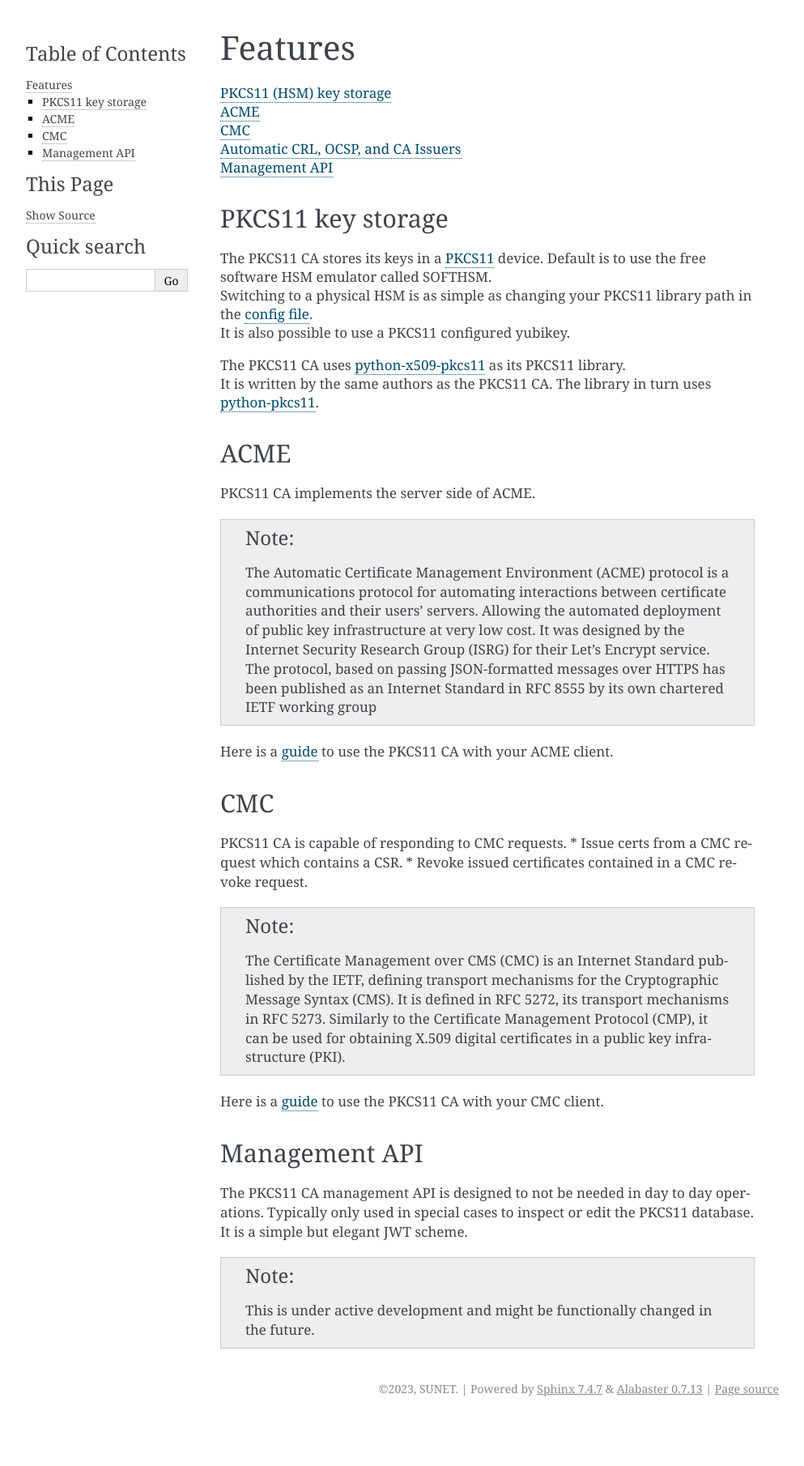
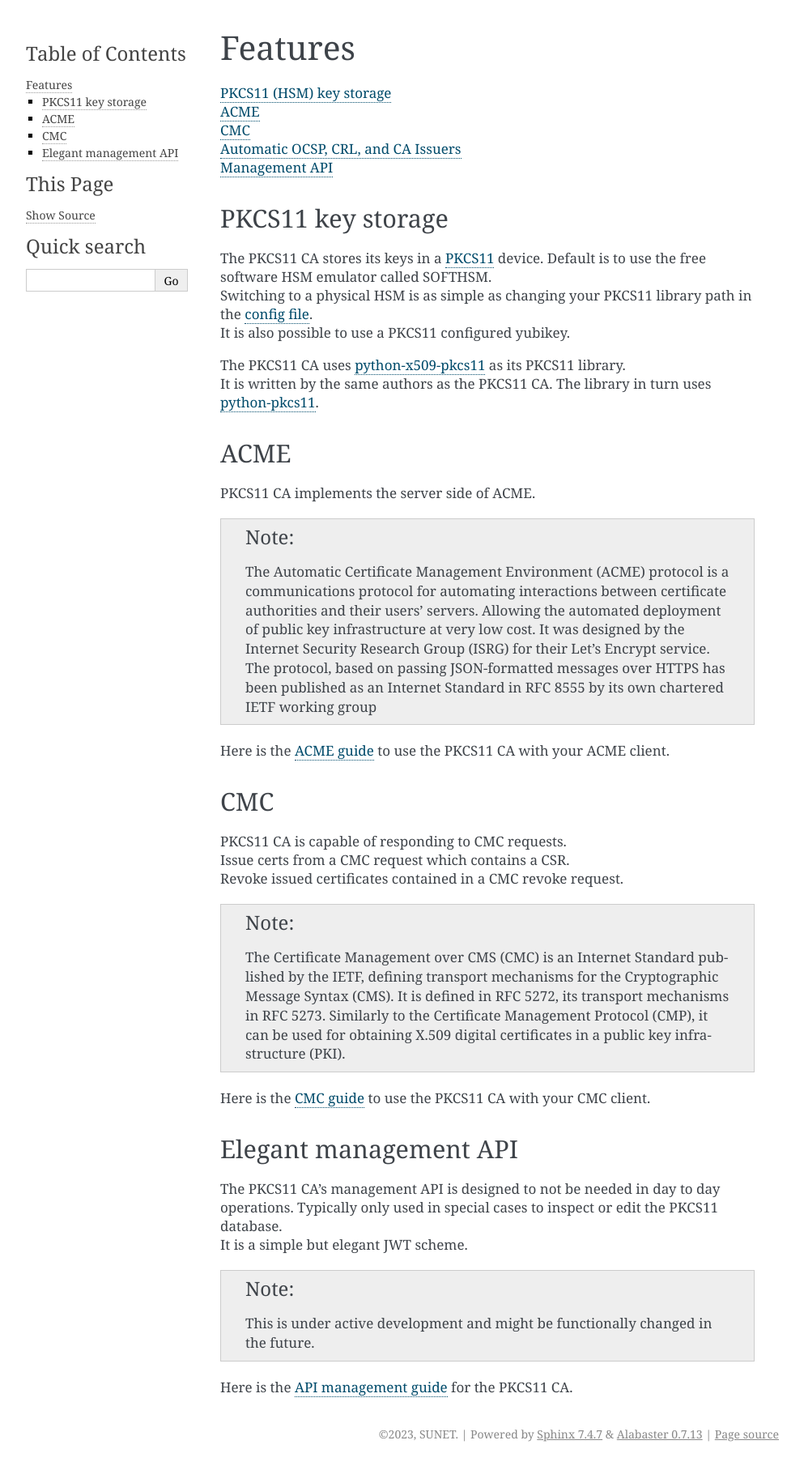
Before and after one commit to SUNET/pkcs11_ca, a Sphinx documentation site: the page built from docs/source/features.rst, in a window 1280 px wide. Shown: the whole page at 81% size, without its empty margins (148-1141 px from the left). Built offline with Sphinx 7.4.7, drawn with Linux system fonts in a browser that asks for light colours; before the commit the page ends 1754 px from its top, so only the background shows below that.

Commit message:
updated docs

```diff
--- a/docs/source/features.rst
+++ b/docs/source/features.rst
@@ -1,11 +1,11 @@
 Features
 ========
 
-| `PKCS11 (HSM) key storage <https://pkcs11-ca.readthedocs.io/en/latest/features.html#PKCS11-key-storage>`_
-| `ACME <https://pkcs11-ca.readthedocs.io/en/latest/features.html#ACME>`_
-| `CMC <https://pkcs11-ca.readthedocs.io/en/latest/features.html#CMC>`_
-| `Automatic CRL, OCSP, and CA Issuers <https://pkcs11-ca.readthedocs.io/en/latest/usage.html#retrieving-the-issuer-for a-certificate>`_
-| `Management API <https://pkcs11-ca.readthedocs.io/en/latest/features.html#Management-API>`_
+| `PKCS11 (HSM) key storage <https://pkcs11-ca.readthedocs.io/en/latest/features.html#pkcs11-key-storage>`_
+| `ACME <https://pkcs11-ca.readthedocs.io/en/latest/features.html#id1>`_
+| `CMC <https://pkcs11-ca.readthedocs.io/en/latest/features.html#id2>`_
+| `Automatic OCSP, CRL, and CA Issuers <https://pkcs11-ca.readthedocs.io/en/latest/usage.html#retrieving-the-issuer-for a-certificate>`_
+| `Management API <https://pkcs11-ca.readthedocs.io/en/latest/features.html#elegant-management-api>`_
 
 
 PKCS11 key storage
@@ -18,10 +18,11 @@ PKCS11 key storage
 | The PKCS11 CA uses `python-x509-pkcs11 <https://github.com/SUNET/python_x509_pkcs11>`_ as its PKCS11 library.
 | It is written by the same authors as the PKCS11 CA. The library in turn uses `python-pkcs11 <https://python-pkcs11.readthedocs.io/en/latest/>`_.
 
+
 ACME
-----
+----------------
 
-PKCS11 CA implements the server side of ACME.
+| PKCS11 CA implements the server side of ACME.
 
 .. note::
    The Automatic Certificate Management Environment (ACME) protocol is a communications protocol for automating interactions between certificate authorities and their users' servers.
@@ -29,28 +30,30 @@ PKCS11 CA implements the server side of ACME.
    It was designed by the Internet Security Research Group (ISRG) for their Let's Encrypt service.
    The protocol, based on passing JSON-formatted messages over HTTPS has been published as an Internet Standard in RFC 8555 by its own chartered IETF working group
 
-Here is a `guide <https://pkcs11-ca.readthedocs.io/en/latest/usage.html#using-an-acme-client-with-the-pkcs11-ca>`_ to use the PKCS11 CA with your ACME client.
+| Here is the `ACME guide <https://pkcs11-ca.readthedocs.io/en/latest/usage.html#using-an-acme-client-with-the-pkcs11-ca>`_ to use the PKCS11 CA with your ACME client.
+
 
 CMC
----
+------------
 
-PKCS11 CA is capable of responding to CMC requests.
-* Issue certs from a CMC request which contains a CSR.
-* Revoke issued certificates contained in a CMC revoke request.
+| PKCS11 CA is capable of responding to CMC requests.
+| Issue certs from a CMC request which contains a CSR.
+| Revoke issued certificates contained in a CMC revoke request.
 
 .. note::
    The Certificate Management over CMS (CMC) is an Internet Standard published by the IETF, defining transport mechanisms for the Cryptographic Message Syntax (CMS).
    It is defined in RFC 5272, its transport mechanisms in RFC 5273.
    Similarly to the Certificate Management Protocol (CMP), it can be used for obtaining X.509 digital certificates in a public key infrastructure (PKI).
 
-Here is a `guide <https://pkcs11-ca.readthedocs.io/en/latest/usage.html>`_ to use the PKCS11 CA with your CMC client.
+| Here is the `CMC guide <https://pkcs11-ca.readthedocs.io/en/latest/usage.html>`_ to use the PKCS11 CA with your CMC client.
 
+Elegant management API
+-----------------------
 
-Management API
---------------
-
-The PKCS11 CA management API is designed to not be needed in day to day operations. Typically only used in special cases to inspect or edit the PKCS11 database.
-It is a simple but elegant JWT scheme.
+| The PKCS11 CA's management API is designed to not be needed in day to day operations. Typically only used in special cases to inspect or edit the PKCS11 database.
+| It is a simple but elegant JWT scheme.
 
 .. note::
    This is under active development and might be functionally changed in the future.
+
+| Here is the `API management guide <https://pkcs11-ca.readthedocs.io/en/latest/usage.html>`_ for the PKCS11 CA.
```
